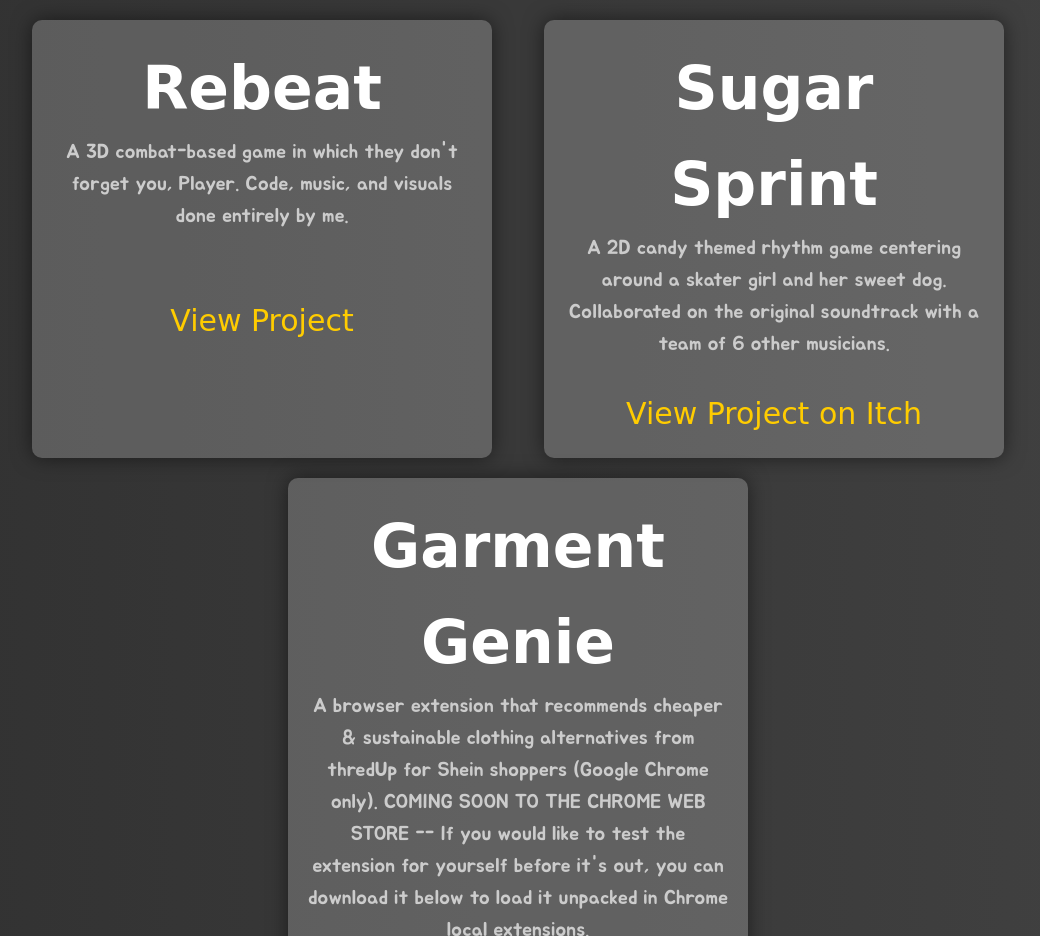
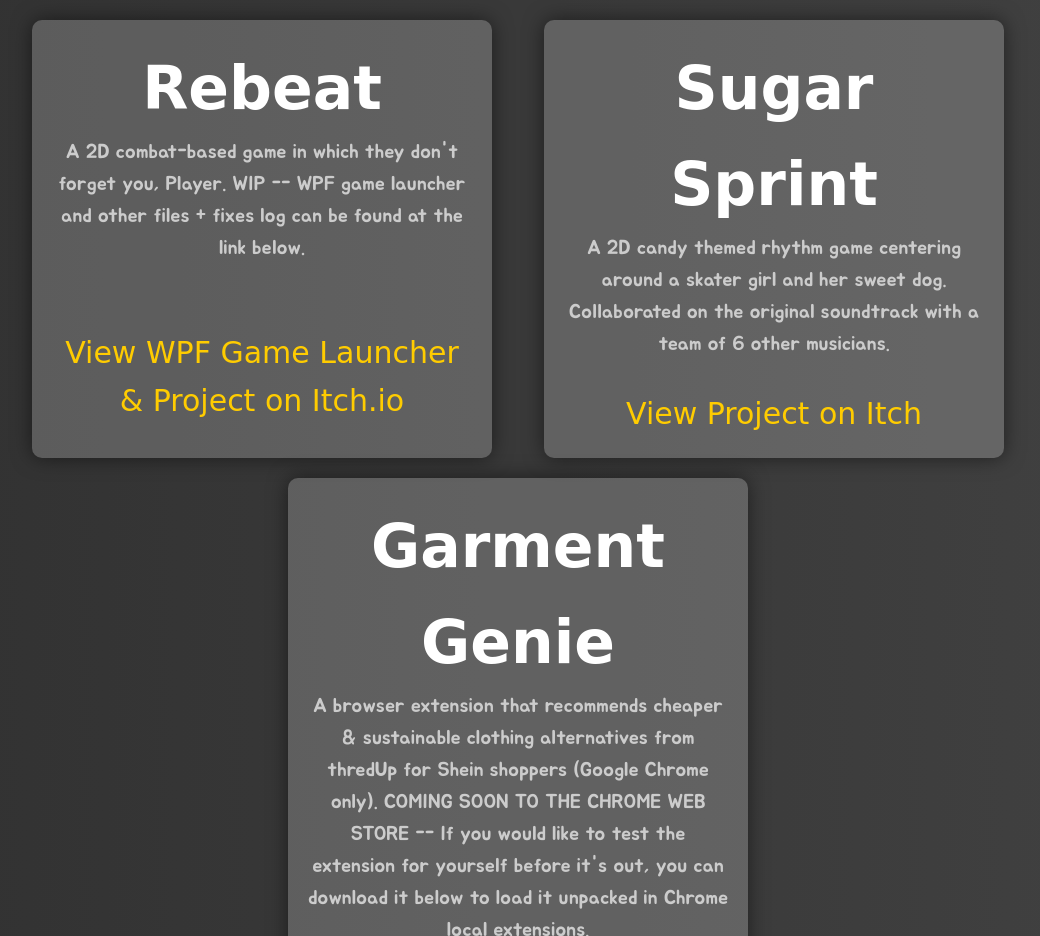
Before and after one commit to rachelyan13/personalwebsite, a plain HTML site: page index.html in a window 1280 px wide. Shown: the part 1200-2136 px from the top of the page, without its empty margins (122-1162 px from the left). Drawn offline with Linux system fonts and the light colour scheme; a web font is replaced by a local one.

Commit message:
added Rebeat itch access link to portfolio

```diff
--- a/index.html
+++ b/index.html
@@ -81,9 +81,9 @@
       <div class="projects">
         <div class="project">
           <h3>Rebeat</h3>
-          <p style="font-family: 'Jua'; font-size: 20px; margin-bottom: 65px;">A 3D combat-based game in which they don't forget you, Player. Code, music, and visuals done entirely by me.</p>
+          <p style="font-family: 'Jua'; font-size: 20px; margin-bottom: 65px;">A 2D combat-based game in which they don't forget you, Player. WIP -- WPF game launcher and other files + fixes log can be found at the link below.</p>
           <div id="message" style="font-family: 'Jua'; font-size: 20px; margin-top: 10px;"></div>
-          <a href="https://github.com/yourusername/project1" target="_blank" onclick="showMessage(event);">View Project</a>
+          <a href="https://rachelyan.itch.io/rebeat" target="_blank" onclick="showMessage(event);">View WPF Game Launcher & Project on Itch.io</a>
         </div>
         <div class="project">
           <h3>Sugar Sprint</h3>
```
